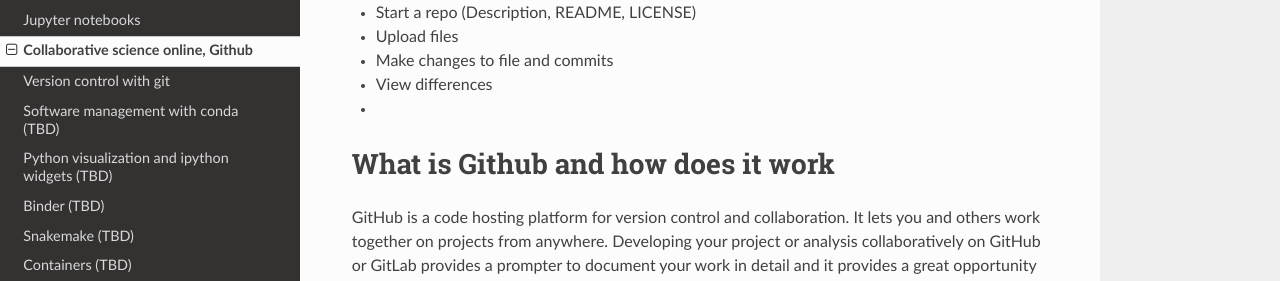
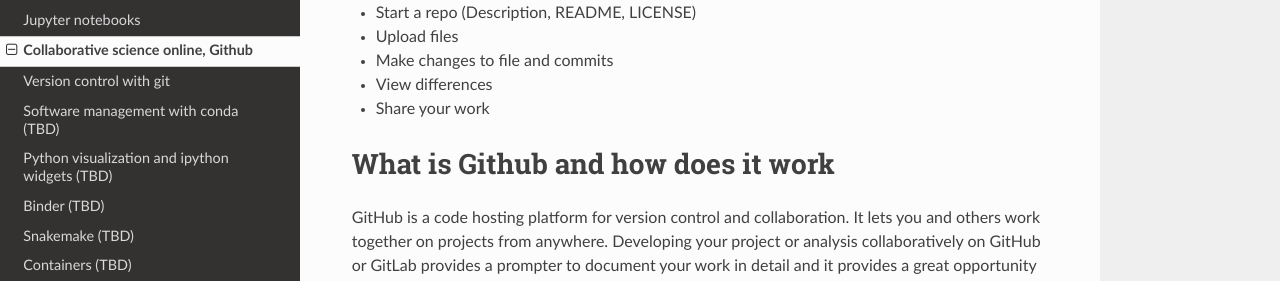
Before and after one commit to espsrc/droplets, an MkDocs documentation site: the page built from docs/github.md, in a window 1280 px wide and 900 px high, scrolled down 895 px. Shown: the part 159-440 px from the top of the window. Built offline with MkDocs 1.6.1, drawn with Linux system fonts in a browser that asks for light colours; nearby versions of some CDN libraries.

Commit message:
Updated GitHub
Added 'Share your work' item into objectives and scope section

```diff
--- a/docs/github.md
+++ b/docs/github.md
@@ -40,7 +40,7 @@
 - Upload files
 - Make changes to file and commits
 - View differences
--
+- Share your work
 
 
 # What is Github and how does it work
```
